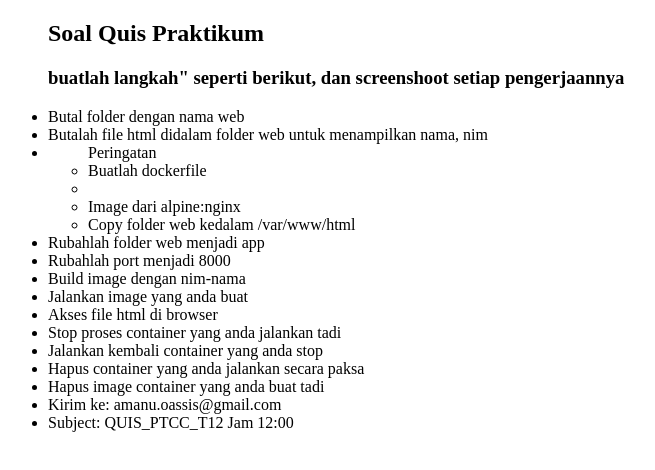
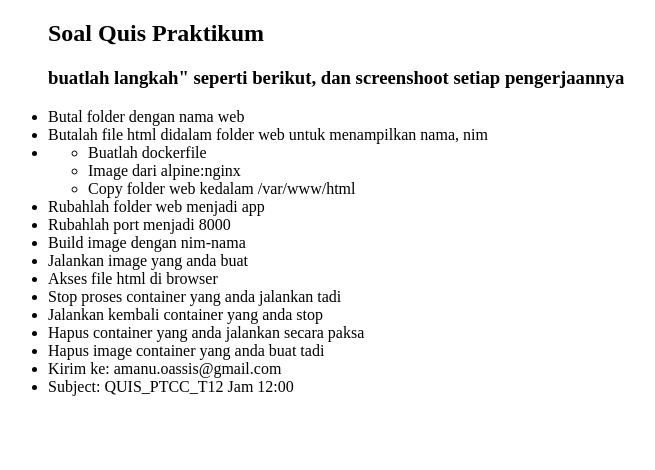
Before and after one commit to amanualt/amanualt.github.io, a plain HTML site: page quis.html in a window 1280 px wide. Shown: the whole page, without its empty margins (0-655 px from the left). Drawn offline with Linux system fonts and the light colour scheme.

Commit message:
Update quis.html

```diff
--- a/quis.html
+++ b/quis.html
@@ -11,8 +11,8 @@
       <li>Butal folder dengan nama web</li>
       <li>Butalah file html didalam folder web  untuk menampilkan nama, nim</li>
       <li>
-        <ul>Peringatan
-          <li>Buatlah dockerfile<li>
+        <ul>
+          <li>Buatlah dockerfile</li>
           <li>Image dari alpine:nginx</li>
           <li>Copy folder web kedalam /var/www/html</li>
         </ul>
```
